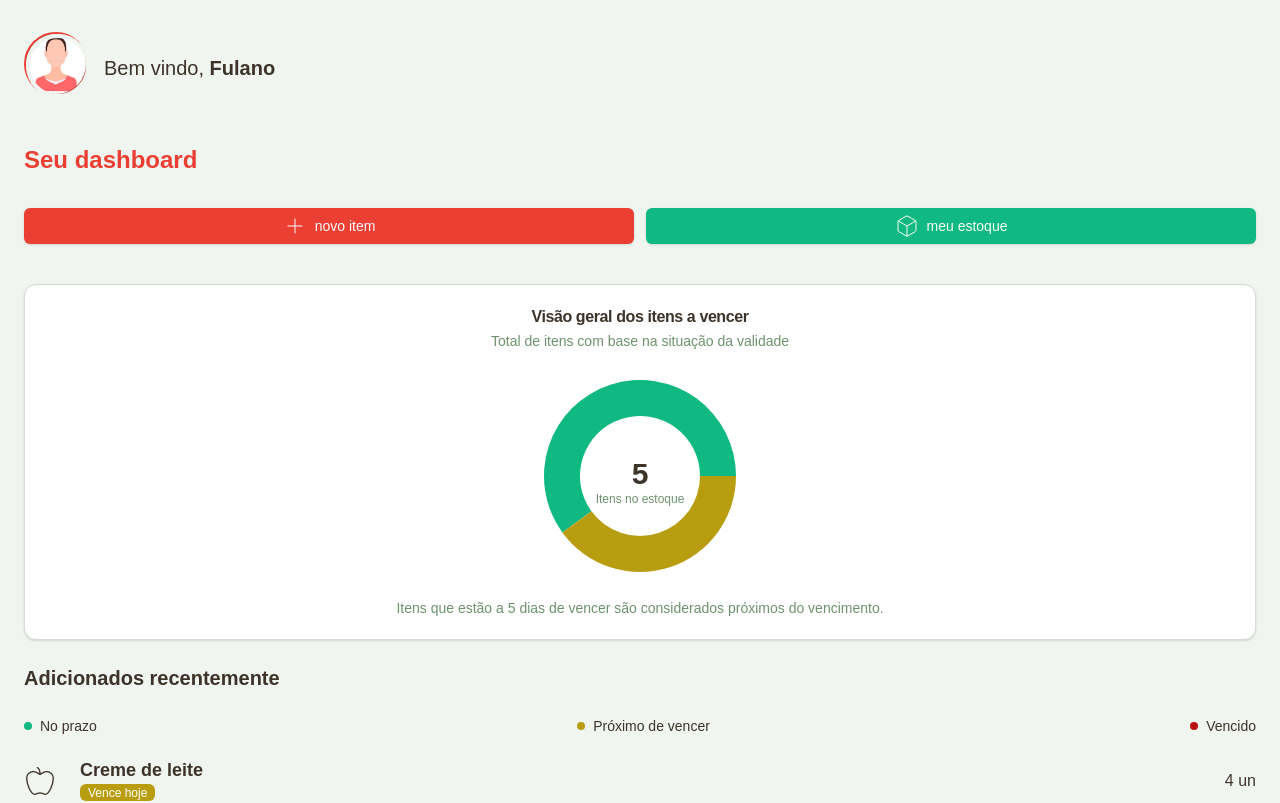
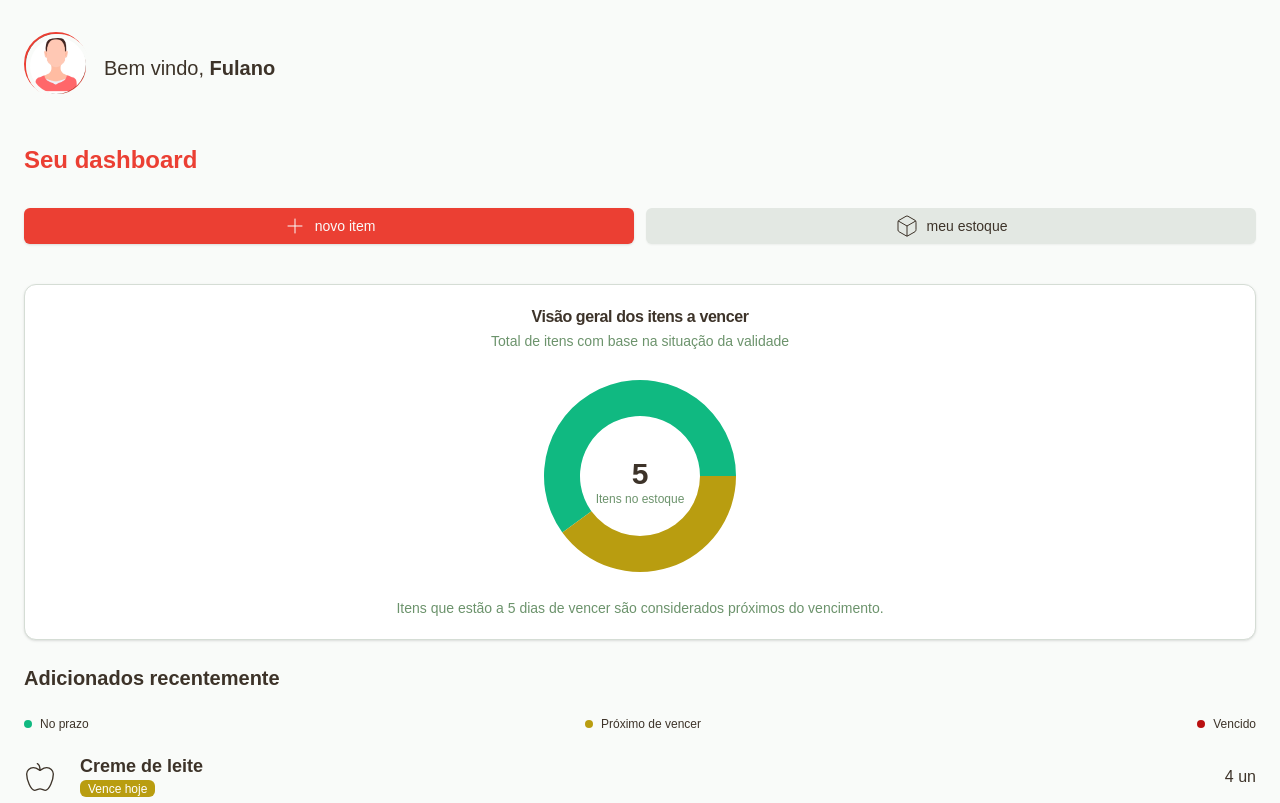
Before and after one commit to calvinsteixeira/stocksavor, a Next.js app: page / in a window 1280 px wide. Shown: the top 803 px of the page. Built offline with nearby package versions, Linux system fonts and the light colour scheme.

Commit message:
Fix: Ajustando layout

```diff
--- a/app/globals.css
+++ b/app/globals.css
@@ -14,7 +14,7 @@ body {
 
 @layer base {
   :root {
-    --background: 120 20% 95%; /* Verde suave */
+    --background: 120 20% 98%; /* Verde suave */
     --foreground: 30 20% 20%; /* Marrom escuro */
     --card: 120 20% 100%; /* Branco */
     --card-foreground: 30 20% 20%; /* Marrom escuro */
--- a/app/page.tsx
+++ b/app/page.tsx
@@ -99,13 +99,13 @@ export default function Home() {
           </h1>
         </div>
         <div className="space-y-8">
-          <h2 className="mt-12 text-2xl font-extrabold text-primary">Seu dashboard</h2>
+          <h2 className="mt-12 text-2xl font-semibold text-primary">Seu dashboard</h2>
           <div className="flex gap-3 justify-between items-center">
-            <Button className="flex-1 bg-primary gap-2">
+            <Button className="flex-1 gap-2">
               <Icons.Plus strokeWidth={1} />
               novo item
             </Button>
-            <Button className="flex-1 bg-[#10b981] gap-2">
+            <Button variant='secondary' className="flex-1 gap-2">
               <Icons.Box strokeWidth={1} />
               meu estoque
             </Button>
@@ -120,15 +120,15 @@ export default function Home() {
             <div className="flex justify-between">
               <div className="flex gap-2 items-center">
                 <div className="size-2 rounded-full bg-[#10b981]"></div>
-                <p className="text-sm">No prazo</p>
+                <p className="text-xs">No prazo</p>
               </div>
               <div className="flex gap-2 items-center">
                 <div className="size-2 rounded-full bg-[#b99d10]"></div>
-                <p className="text-sm">Próximo de vencer</p>
+                <p className="text-xs">Próximo de vencer</p>
               </div>
               <div className="flex gap-2 items-center">
                 <div className="size-2 rounded-full bg-[#b91010]"></div>
-                <p className="text-sm">Vencido</p>
+                <p className="text-xs">Vencido</p>
               </div>
             </div>
           </div>
--- a/app/stock/[id]/page.tsx
+++ b/app/stock/[id]/page.tsx
@@ -14,7 +14,7 @@ import { useForm } from 'react-hook-form';
 import { yupResolver } from '@hookform/resolvers/yup';
 import * as yup from 'yup';
 import { format, parse } from 'date-fns';
-import { useRouter } from 'next/router';
+import { useRouter } from 'next/navigation';
 
 const productSchema = yup.object({
   name: yup.string().required('campo obrigatório'),
@@ -63,10 +63,8 @@ export default function page(props: Props) {
   return (
     <div>
       <main className="space-y-12">
-        <div className="flex items-center py-4  bg-primary text-primary-foreground rounded-tl-3xl rounded-br-3xl relative">
-          <Icons.ArrowLeft className="absolute left-4 t-0 text-primary-foreground" onClick={() => router.push('/')} />
-          <h2 className="text-center w-full text-2xl font-extrabold">Detalhes do item</h2>
-        </div>
+        <Icons.ArrowLeft className="absolute left-4 t-0 text-primary" onClick={() => router.push('/')} />
+        <h2 className="text-primary w-full text-2xl font-semibold">Detalhes do item</h2>
         <div>
           <Form {...form}>
             <form onSubmit={form.handleSubmit(updateProduct)} className="space-y-4">
```
